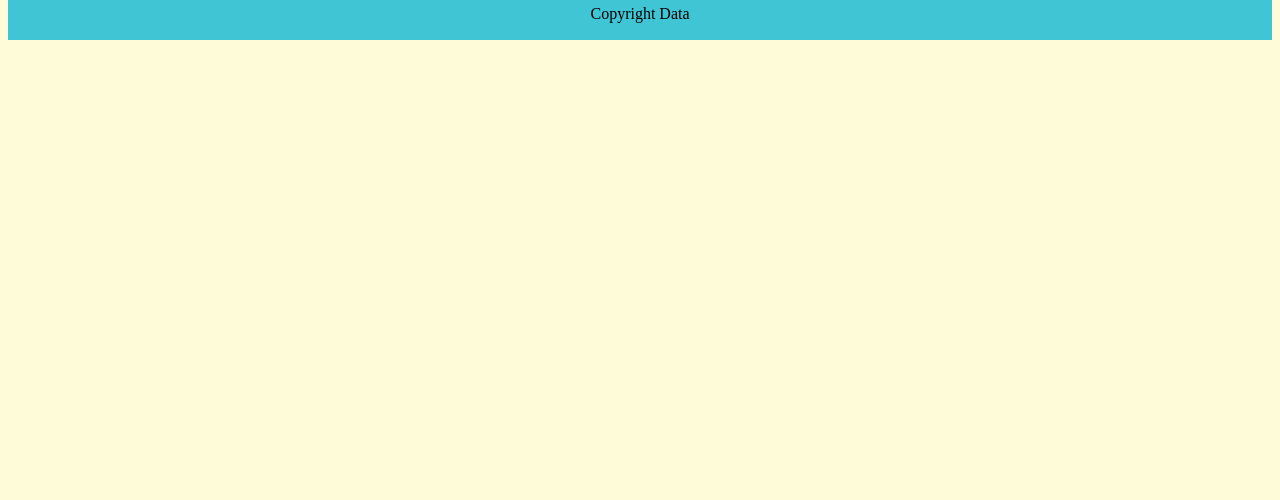
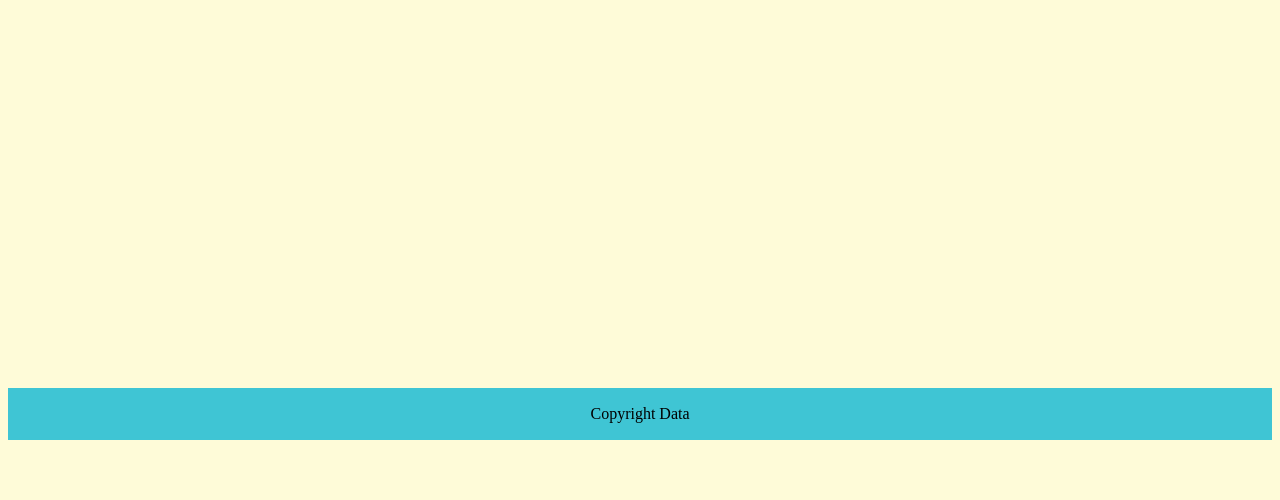
Before and after one commit to kiawnu/Personal-Website, a plain HTML site: page misc/school.html in a window 1280 px wide. Shown: the part 300-800 px from the top of the page. Drawn offline with Linux system fonts and the light colour scheme.

Commit message:
Fixes minor layout issues

```diff
--- a/CSS/stylesheet.css
+++ b/CSS/stylesheet.css
@@ -33,7 +33,12 @@ footer{
     flex-direction: column;
     justify-content: center;
     padding: 1px;
+    margin-top: 200px;
     margin-bottom: 20px;
+}
+
+.page-footer{
+    margin-top: 400px;
 }
 
 .main_header {
--- a/misc/school.html
+++ b/misc/school.html
@@ -17,7 +17,7 @@
           width="150"
           height="136"
       /></a>
-      <footer>
+      <footer class="page-footer">
         <p>Copyright Data</p>
       </footer>
     </main>
```
Also changed, not shown: misc/courses.html (+1 -1 lines).
